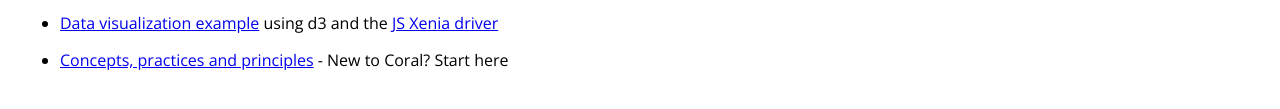
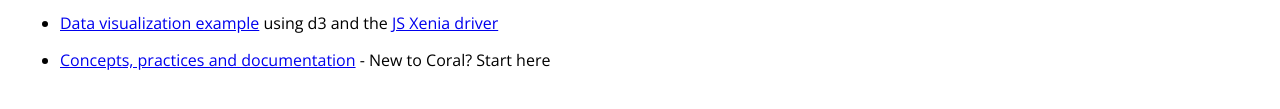
Before and after one commit to coralproject/hackathon, a plain HTML site: page index.html in a window 1280 px wide. Shown: the part 233-342 px from the top of the page. Drawn offline with nearby package versions, Linux system fonts and the light colour scheme.

Commit message:
Link to Coral's documentation.

```diff
--- a/index.html
+++ b/index.html
@@ -15,7 +15,7 @@
       <ul class="index">
         <li><a href="recipes.html">Xenia recipes</a> for copy-and-paste database query snippets</li>
         <li><a href="datavis.html">Data visualization example</a> using d3 and the <a href="https://github.com/coralproject/xenia-driver-js">JS Xenia driver</li>
-        <li><a href="https://github.com/coralproject/docs">Concepts, practices and principles</a> - New to Coral? Start here</li>
+        <li><a href="http://coral-docs.readthedocs.io/en/latest/sponge/">Concepts, practices and documentation</a> - New to Coral? Start here</li>
       </ul>
     </div>
   </body>
```
